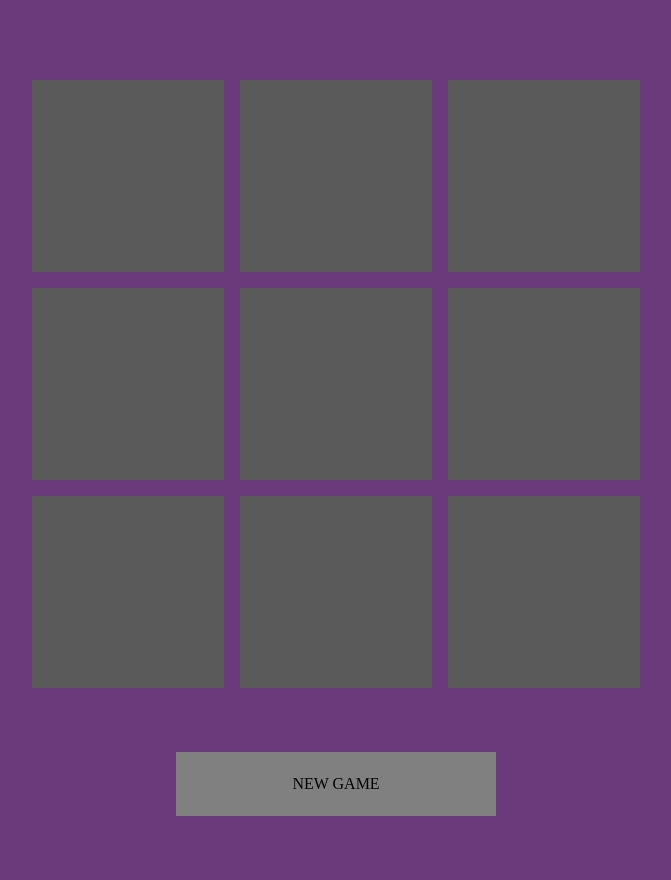
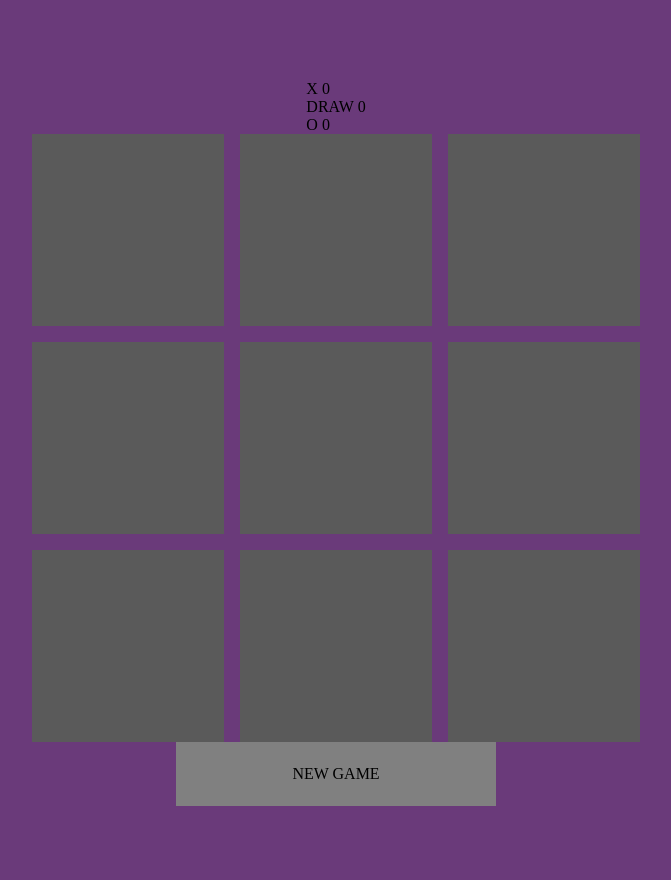
Before and after one commit to kelvinchangw/tic-tac-toe, a plain HTML site: page index.html in a window 1280 px wide. Shown: the whole page, without its empty margins (304-975 px from the left). After the commit the page ends 806 px from the top, so only its background shows below. Drawn offline with Linux system fonts and the light colour scheme.

Commit message:
Add score displays

```diff
--- a/index.html
+++ b/index.html
@@ -6,6 +6,10 @@
     <meta name="viewport" content="width=device-width, initial-scale=1.0">
     <title>Tic-Tac-Toe</title>
     <link rel="stylesheet" href="style.css">
+
+    <link rel="preconnect" href="https://fonts.googleapis.com">
+    <link rel="preconnect" href="https://fonts.gstatic.com" crossorigin>
+    <link href="https://fonts.googleapis.com/css2?family=Poppins:wght@400;600&display=swap" rel="stylesheet">
 </head>
 
 <body>
@@ -16,11 +20,26 @@
     <!-- Allow players to put their names -->
 
     <!-- Display whose turn it currently is -->
-        <!-- Add a THINKING status for both player and CPU -->
+        <!-- Add a THINKING status for both players -->
 
     <!-- Display results on game end -->
+    <div class="results-display container">
+        <div class="results player-x-display">
+            <span class="results-label">X</span>
+            <span class="numerical-display">0</span>
+        </div>
+        <div class="results draw-display">
+            <span class="results-label">DRAW</span>
+            <span class="numerical-display">0</span>
+        </div>
+        <div class="results player-o-display">
+            <span class="results-label">O</span>
+            <span class="numerical-display">0</span>
+        </div>
+    </div>
 
-    <div class="gameboard-container">
+    <!-- Gameboard display -->
+    <div class="container">
         <div class="gameboard-display">
             <button class="field inactive-tile" data-row="0" data-col="0"></button>
             <button class="field inactive-tile" data-row="0" data-col="1"></button>
@@ -37,7 +56,7 @@
     </div>
 
     <!-- Start/restart button -->
-    <div class="initialize-btn-container">
+    <div class="container">
         <button class="initialize-btn" id="initialize-btn">NEW GAME</button>
     </div>
 
```
